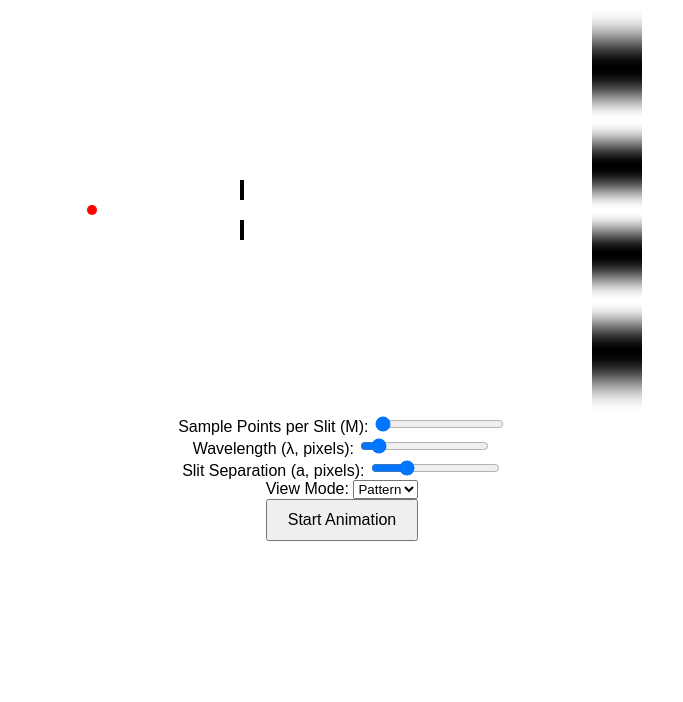
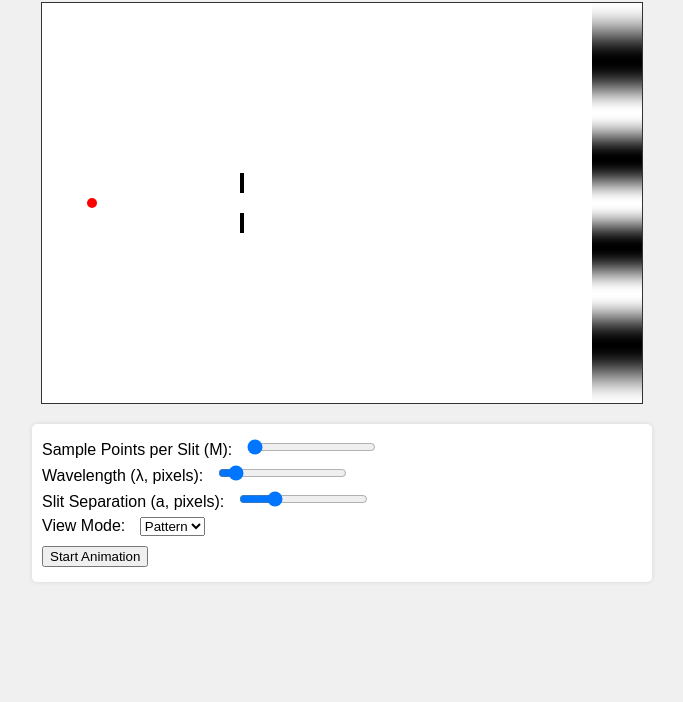
Before and after one commit to omarumkc/pimd-animation, a plain HTML site: page index.html in a window 1280 px wide. Shown: the part 98-800 px from the top of the page, without its empty margins (298-981 px from the left). Drawn offline with Linux system fonts and the light colour scheme.

Commit message:
Update styles.css

```diff
--- a/styles.css
+++ b/styles.css
@@ -1,10 +1,39 @@
 body {
     font-family: Arial, sans-serif;
+    margin: 0;
+    padding: 20px;
+    background-color: #f0f0f0;
+}
+
+h1 {
     text-align: center;
-    margin-top: 50px;
+    color: #333;
 }
-button {
-    padding: 10px 20px;
-    font-size: 16px;
-    cursor: pointer;
+
+#animation-container {
+    display: flex;
+    justify-content: center;
+    margin: 20px 0;
 }
+
+canvas {
+    border: 1px solid #333;
+    background-color: white;
+}
+
+#controls {
+    max-width: 600px;
+    margin: 20px auto;
+    padding: 10px;
+    background-color: #fff;
+    border-radius: 5px;
+    box-shadow: 0 0 5px rgba(0,0,0,0.1);
+}
+
+#controls label {
+    margin-right: 10px;
+}
+
+#controls input, #controls select, #controls button {
+    margin: 5px 0;
+}
```
